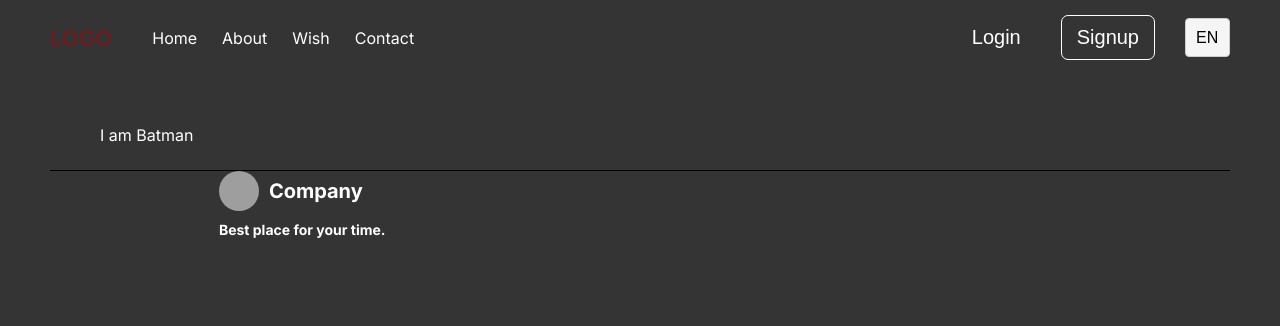
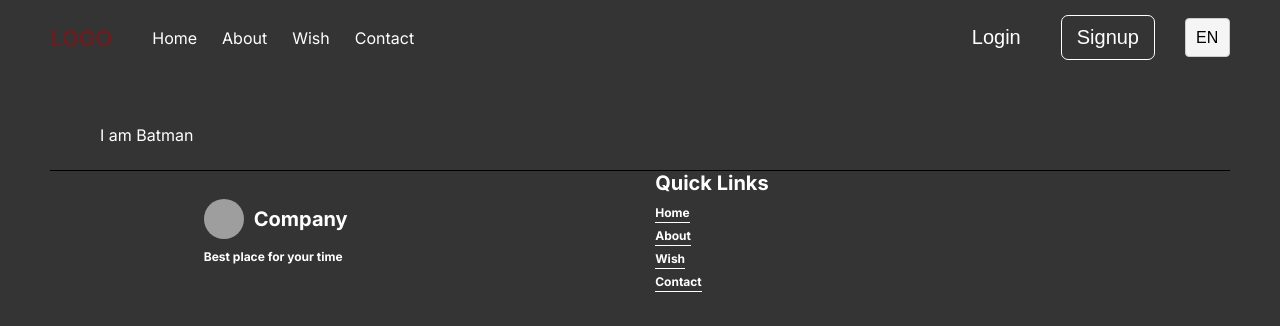
Before and after one commit to noor-ridha/e-commerce, a Next.js app in the folder client/: page / in a window 1280 px wide. Shown: the top 326 px of the page. Built offline with nearby package versions, Linux system fonts and the light colour scheme; grey boxes are pictures that could not be loaded.

Commit message:
front-end\ add styles to the quick links in footer

```diff
--- a/client/app/components/Footer/Footer.scss
+++ b/client/app/components/Footer/Footer.scss
@@ -29,8 +29,34 @@ footer {
     }
   }
   &__description {
-    font-size: 14px;
+    font-size: 12px;
     font-weight: bold;
     margin-top: 10px;
+    text-align: center;
   }
 }
+
+.quick-links {
+  display: flex;
+  flex-direction: column;
+
+  &__title {
+    font-size: 20px;
+    font-weight: bolder;
+  }
+
+  &__list {
+    margin-top: 10px;
+    display: flex;
+    flex-direction: column;
+    gap: 5px;
+
+    &__item {
+      font-size: 12px;
+      font-weight: bold;
+      border-bottom: 1px solid white;
+      padding-bottom: 2px;
+      width: fit-content;
+    }
+  }
+}
--- a/client/app/components/Footer/Footer.tsx
+++ b/client/app/components/Footer/Footer.tsx
@@ -13,9 +13,17 @@ const Footer = () => {
           />
           <h1 className="about-us__header__title">Company</h1>
         </div>
-        <p className="about-us__description">Best place for your time.</p>
+        <p className="about-us__description">Best place for your time</p>
       </div>
-      <div className="quick-links"></div>
+      <div className="quick-links">
+        <h1 className="quick-links__title">Quick Links</h1>
+        <ul className="quick-links__list">
+          <li className="quick-links__list__item">Home</li>
+          <li className="quick-links__list__item">About</li>
+          <li className="quick-links__list__item">Wish</li>
+          <li className="quick-links__list__item">Contact</li>
+        </ul>
+      </div>
       <div className="contact-us"></div>
     </footer>
   );
```
